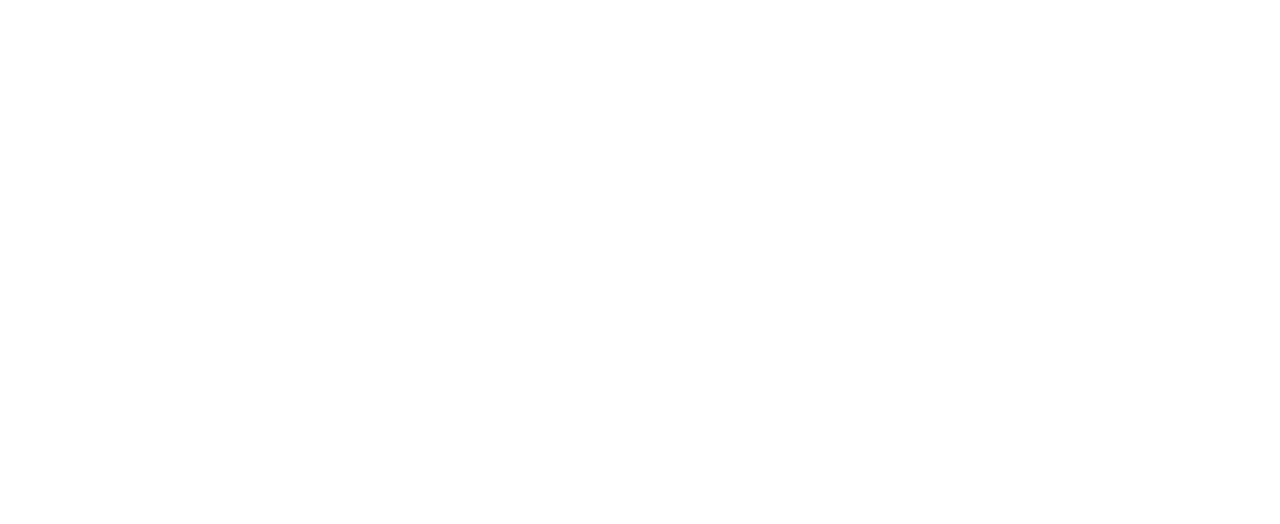
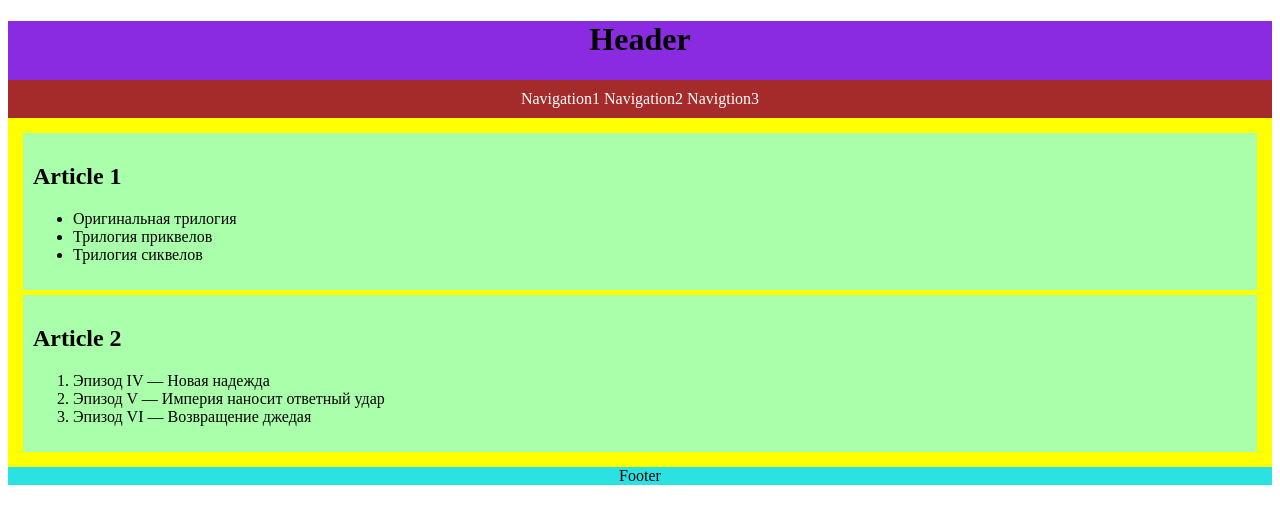
Before and after one commit to js-tasks-ru/htmlcss-20220616_risorsedaffari, a website: page 02-dz0/01-semantic-mockup/solution.html in a window 1280 px wide. Drawn offline with Linux system fonts and the light colour scheme.

Commit message:
added dz2 @

```diff
--- /dev/null
+++ b/02-dz0/01-semantic-mockup/mystyles.css
@@ -0,0 +1,5 @@
+.article {
+  background-color: rgb(170, 255, 170);
+  padding: 10px;
+  margin: 5px;
+}
--- a/02-dz0/01-semantic-mockup/solution.html
+++ b/02-dz0/01-semantic-mockup/solution.html
@@ -1,4 +1,37 @@
 <!DOCTYPE html>
 <html lang="ru">
-    <!-- Ваше решение -->
+  <head>
+    <meta charset="utf-8" />
+    <link rel="stylesheet" href="mystyles.css" />
+    <title>Тестовая страница</title>
+  </head>
+  <body>
+    <header style="text-align: center; background-color: blueviolet">
+      <h1>Header</h1>
+      <nav style="background-color: brown; padding: 10px; color: white">
+        Navigation1 Navigation2 Navigtion3
+      </nav>
+    </header>
+    <main style="background-color: yellow; padding: 10px">
+      <article class="article">
+        <h2>Article 1</h2>
+        <ul>
+          <li>Оригинальная трилогия</li>
+          <li>Трилогия приквелов</li>
+          <li>Трилогия сиквелов</li>
+        </ul>
+      </article>
+      <article class="article">
+        <h2>Article 2</h2>
+        <ol>
+          <li>Эпизод IV — Новая надежда</li>
+          <li>Эпизод V — Империя наносит ответный удар</li>
+          <li>Эпизод VI — Возвращение джедая</li>
+        </ol>
+      </article>
+    </main>
+    <footer style="text-align: center; background-color: rgb(43, 226, 226)">
+      Footer
+    </footer>
+  </body>
 </html>
```
Also changed, not shown: 01-intro/01-hello-world/solution.html (+3 -2 lines).
